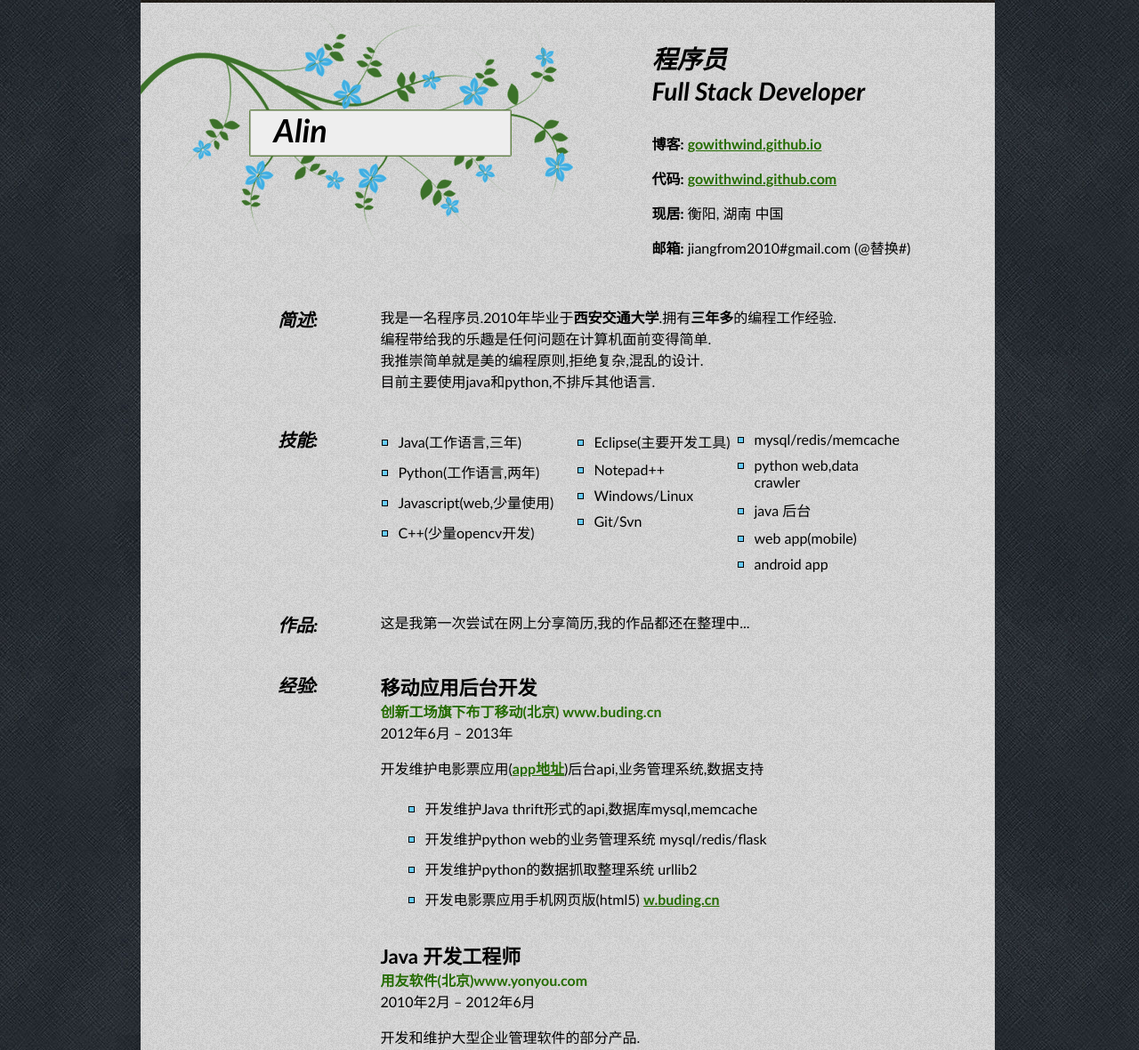
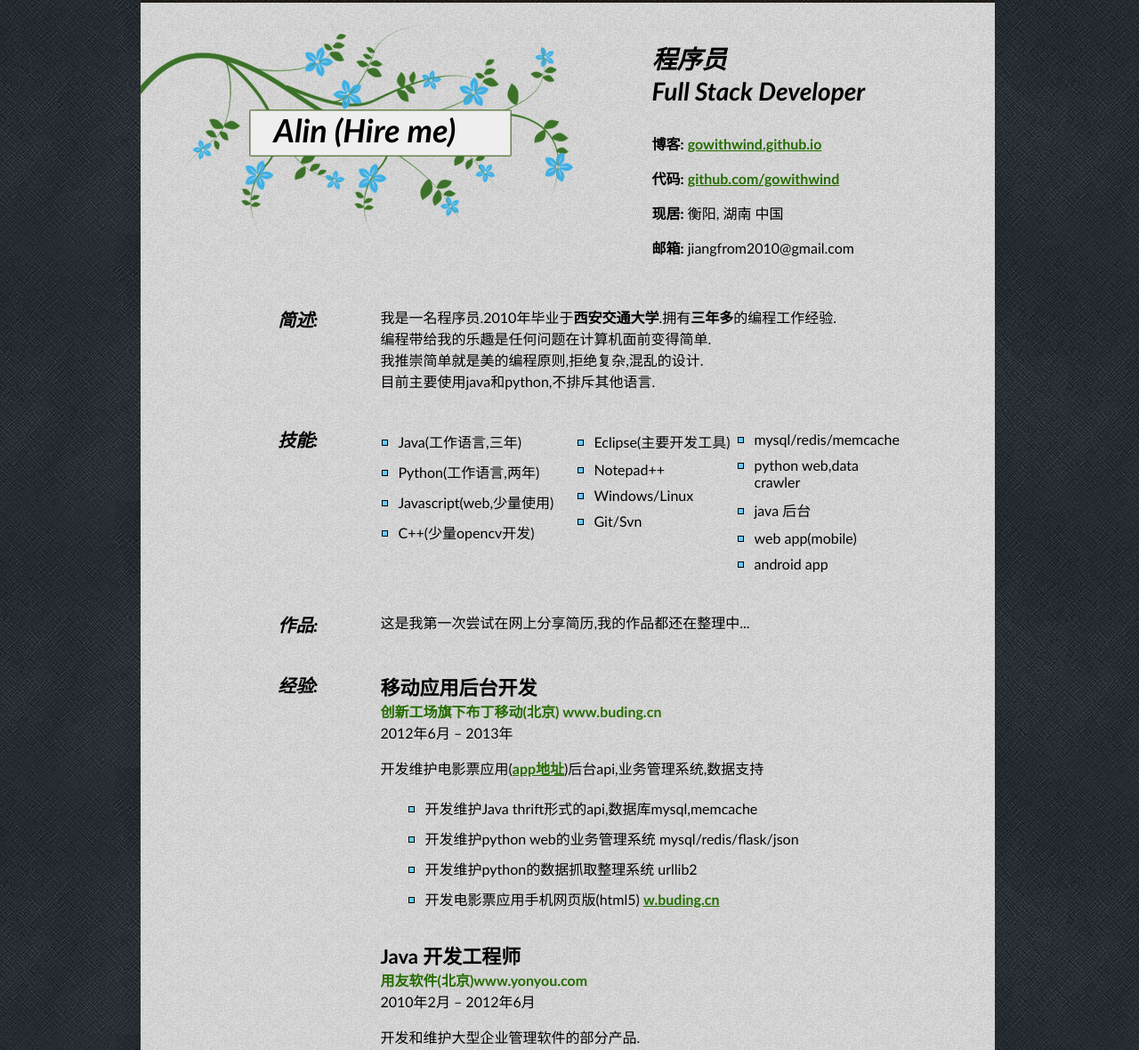
Before and after one commit to gowithwind/gowithwind.github.io, a plain HTML site: page resume/index.html in a window 1280 px wide. Shown: the part 37-1217 px from the top of the page at 89% size. Drawn offline with Linux system fonts and the light colour scheme.

Commit message:
some change

```diff
--- a/resume/index.html
+++ b/resume/index.html
@@ -60,7 +60,7 @@
 <div itemscope="" itemtype="http://schema.org/Person">
 
 <div class="logo">
-<h1>Alin</h1>
+<h1>Alin (Hire me)</h1>
 </div>
 
 <div class="contact-title">
@@ -71,14 +71,14 @@
 <strong>博客:</strong> <a rel="me" itemprop="url" href="http://gowithwind.github.io" target="_blank" title="gowithwind.github.io">gowithwind.github.io</a>
 </div>
 <div class="contact-type">
-<strong>代码:</strong> <a rel="me" itemprop="url" href="http://gowithwind.github.com" target="_blank" title="gowithwind.github.com">gowithwind.github.com</a>
+<strong>代码:</strong> <a rel="me" itemprop="url" href="http://github.com/gowithwind" target="_blank" title="github.com/gowithwind">github.com/gowithwind</a>
 </div>
 <div class="contact-type" itemprop="address" itemscope="" itemtype="http://schema.org/PostalAddress">
 <strong>现居:</strong> <span itemprop="addressLocality">衡阳</span>, <span itemprop="addressRegion">湖南</span>&nbsp;<span itemprop="addressCountry">中国</span>
 </div>
 
 <div class="contact-type">
-<strong>邮箱:</strong> <span itemprop="email">jiangfrom2010#gmail.com (@替换#)</span>
+<strong>邮箱:</strong> <span itemprop="email">jiangfrom2010@gmail.com</span>
 </div>
 <!--
 <div class="contact-type">
@@ -190,7 +190,7 @@
 
 <ul class="list1">
 <li>开发维护Java thrift形式的api,数据库mysql,memcache</li>
-<li>开发维护python web的业务管理系统 mysql/redis/flask</li>
+<li>开发维护python web的业务管理系统 mysql/redis/flask/json</li>
 <li>开发维护python的数据抓取整理系统 urllib2</li>
 <li>开发电影票应用手机网页版(html5) <a href="http://w.buding.cn/" target="_blank">w.buding.cn</a></li>
 </ul>
```
